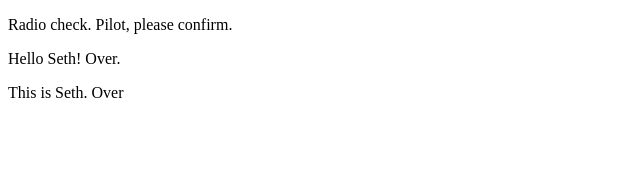
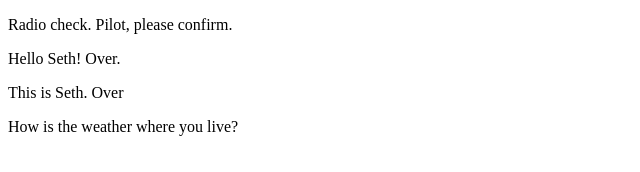
Before and after one commit to seth-woodrow/communication-log, a plain HTML site: page index.html in a window 1280 px wide. Shown: the whole page, without its empty margins (0-640 px from the left). Drawn offline with Linux system fonts and the light colour scheme.

Commit message:
respond to control message

```diff
--- a/index.html
+++ b/index.html
@@ -4,5 +4,6 @@
       <p>Radio check. Pilot, please confirm.</p>
       <p> Hello Seth! Over.</p>
       <p>This is Seth. Over</p>
+      <p> How is the weather where you live? </p>
    </body>
 </html>
```
